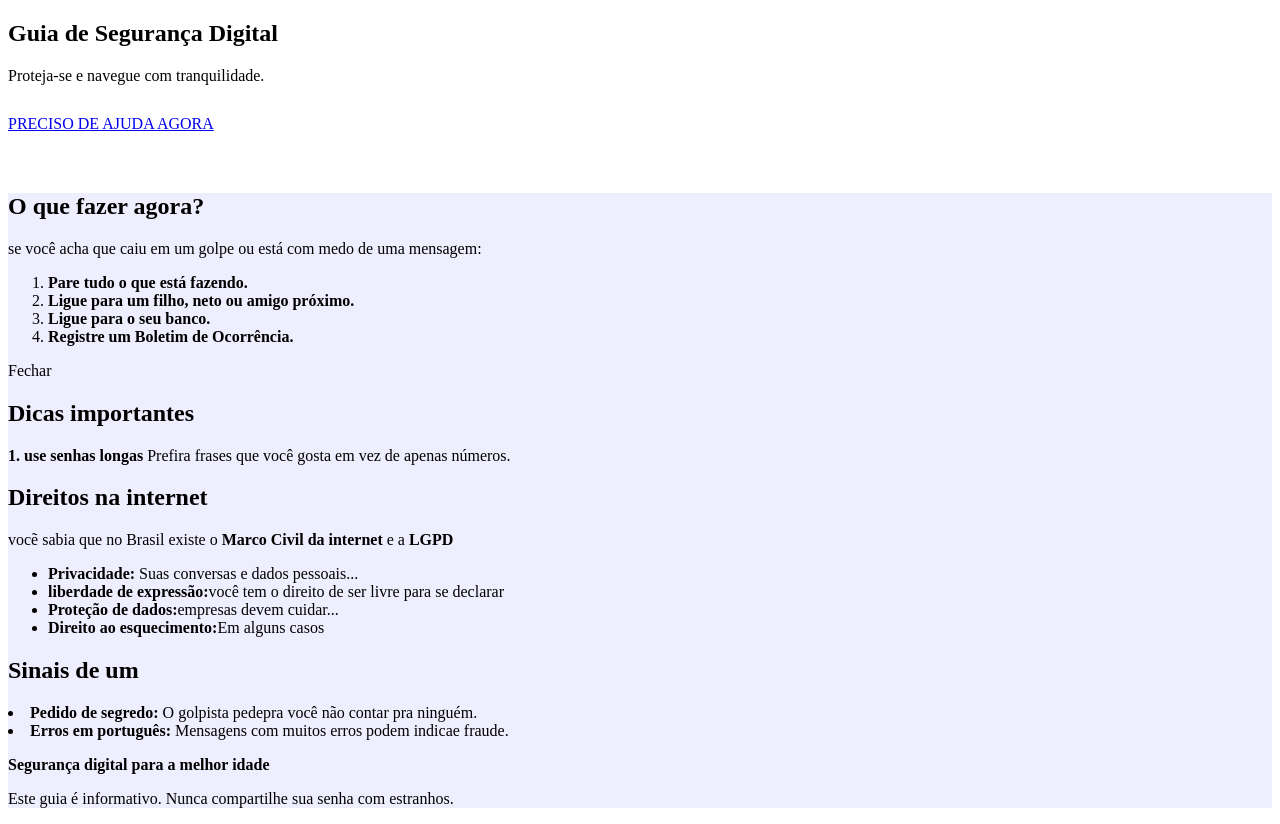
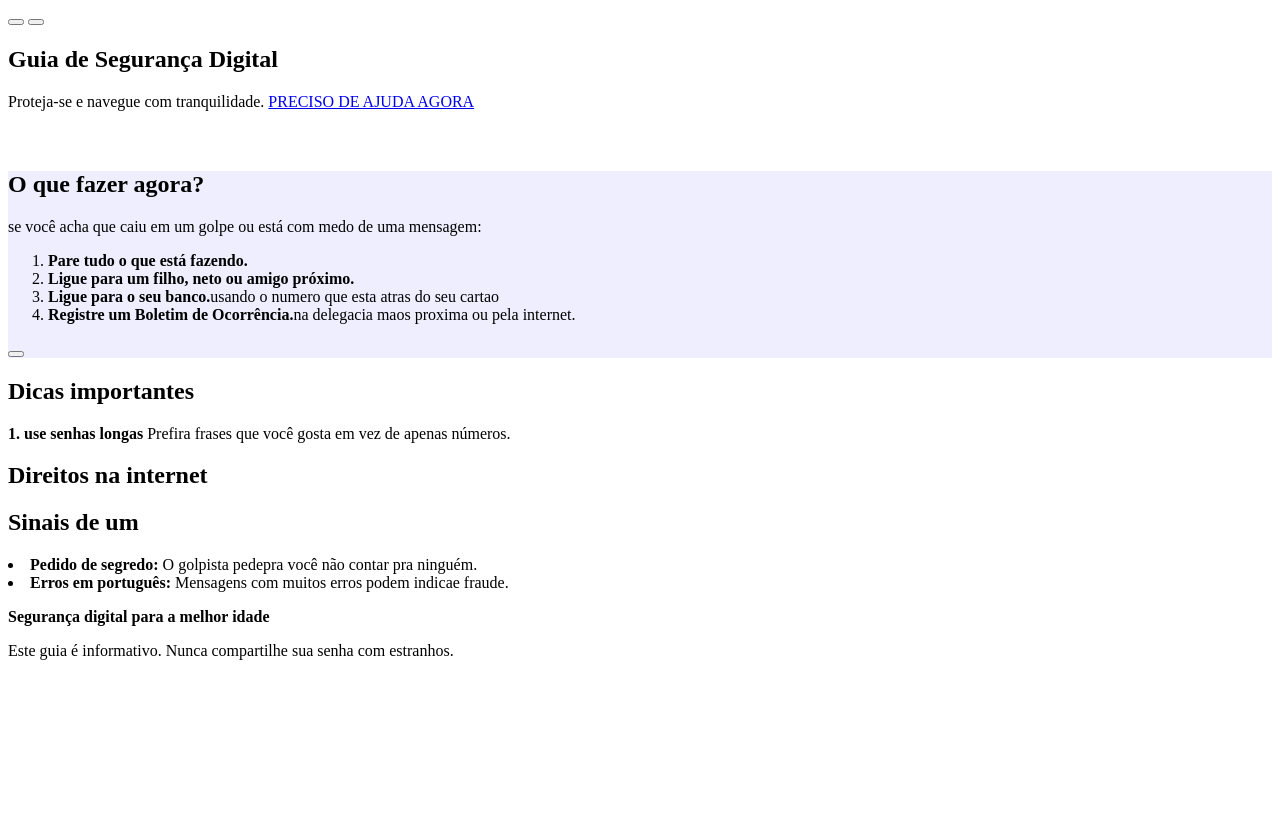
Before and after one commit to kamillytobias-star/kamilly.projeto2, a plain HTML site: page index.html in a window 1280 px wide. After the commit the page ends 800 px from the top, so only its background shows below. Drawn offline with Linux system fonts and the light colour scheme; a script that the page names is missing.

Commit message:
Update index.html

```diff
--- a/index.html
+++ b/index.html
@@ -6,17 +6,20 @@
     <title>Document</title>
 </head>
 <body>
+    <!--MENU DE ACESSIBILIDADE-->
+    <nav class="barra-acessibilidade" arialbel="controles de acessibilidade">
+    <button id="btnAumentaTexto" class="botao-controle" title="Diminuir texto">
+ </button>
+ <button id="btnVoz" class="botao-controle"> </button>
+    </nav>
+    <main>
+        <nav class></nav>
     <section class="banner">
         <h1>Guia de Segurança Digital</h1>
         <p style="margin-bottom: 30px;">
             Proteja-se e navegue com tranquilidade.
-            </p>
             <a href="#contato-ajuda" class="botao-ajuda">
-                PRECISO DE AJUDA AGORA
-            </a>
-            </section>
-</body>
-</html>
+                PRECISO DE AJUDA AGORA </a> </section>
 <div class="conteudo">
     <div class="modal-fundo">
         <section id="contato-ajuda" style="margin-top:60px;
@@ -27,13 +30,15 @@
             <ol>
                 <li><strong>Pare tudo  o que está fazendo.</strong></li>
                 <li><strong>Ligue para um filho, neto ou amigo próximo.</strong></li>
-                <li><strong>Ligue para o seu banco.</strong></li>
-                <li><strong>Registre um Boletim de Ocorrência.</strong></li>
+                <li><strong>Ligue para o seu banco.</strong>usando o numero que esta atras do seu cartao</li>
+                <li><strong>Registre um Boletim de Ocorrência.</strong>na delegacia maos proxima ou pela internet.</li>
             </ol>
-            <buttonclass="botao-ajuda botao-fechar"> Fechar</button>
+            <button class="botao-ajuda botao-fechar"></button>
+        </section>
+    </div>
                 <section id="dicas">
                     <h2>Dicas importantes</h2>
-                    <div class="grade-dicas>
+                    <div class="grade-icas">
                         <div class="cartao-dica">
                         <strong>1. use senhas longas</strong>
                         Prefira frases que você gosta em vez de apenas números.
```
